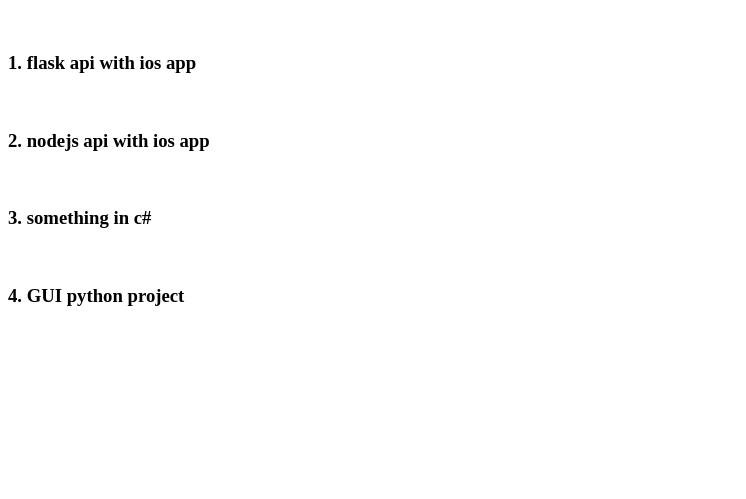
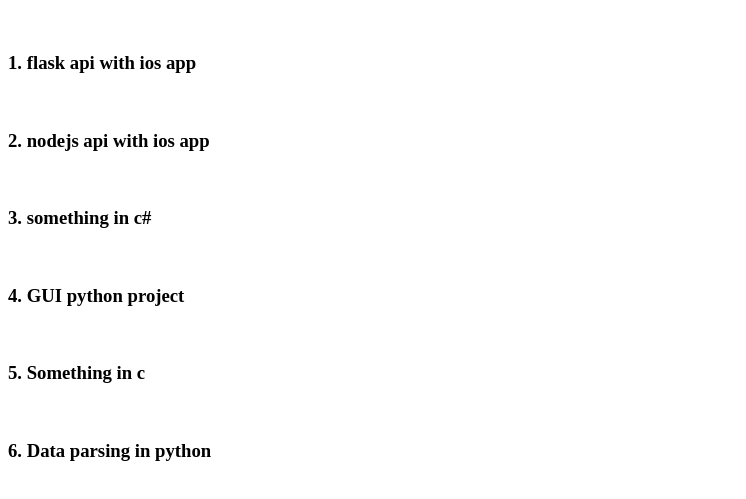
Before and after one commit to jakcooper22/jakcooper22.github.io, a plain HTML site: page index.html in a window 1280 px wide. Shown: the part 105-604 px from the top of the page, without its empty margins (0-746 px from the left). Drawn offline with Linux system fonts and the light colour scheme.

Commit message:
Update index.html

```diff
--- a/index.html
+++ b/index.html
@@ -11,6 +11,8 @@
     <h3>2. nodejs api with ios app</h3><br>
     <h3>3. something in c#</h3><br>
     <h3>4. GUI python project</h3><br>
+    <h3>5. Something in c</h3><br>
+    <h3>6. Data parsing in python</h3><br>
 
 <script type="text/javascript">
 </script>
```
